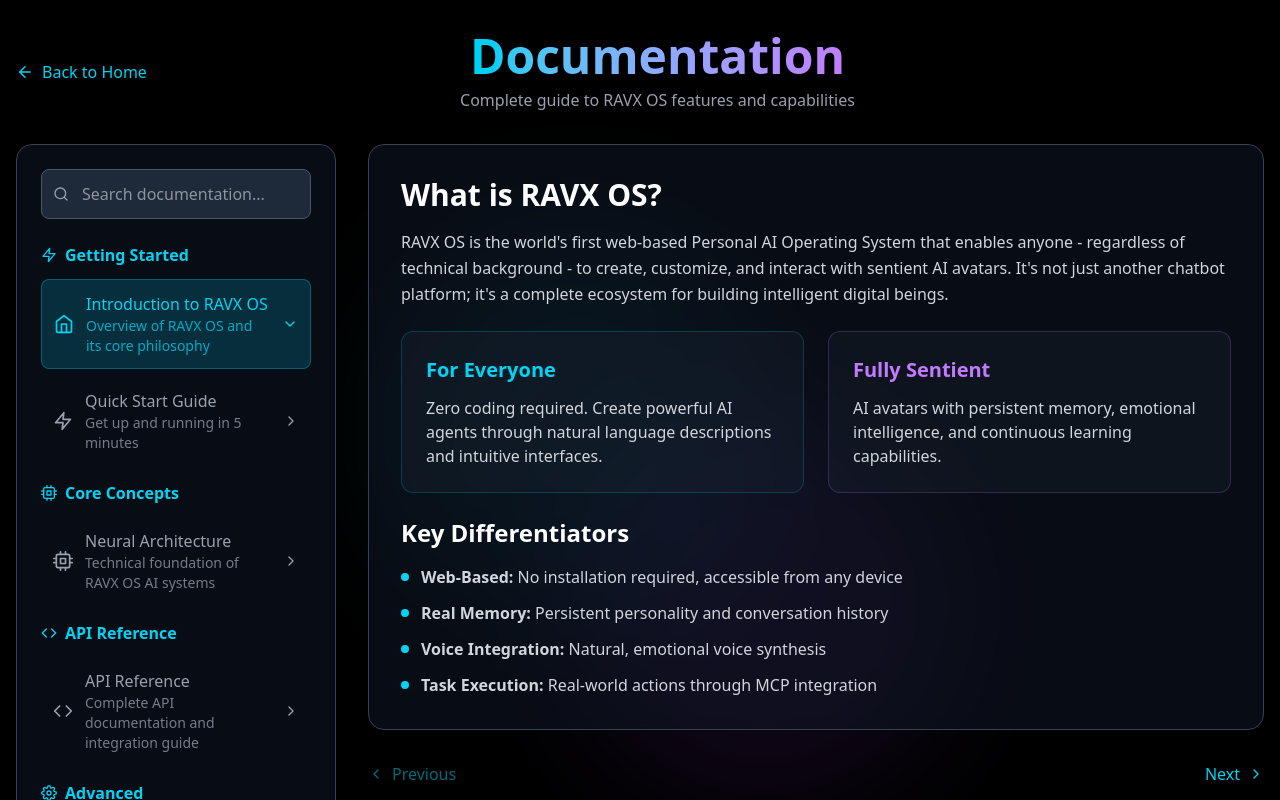
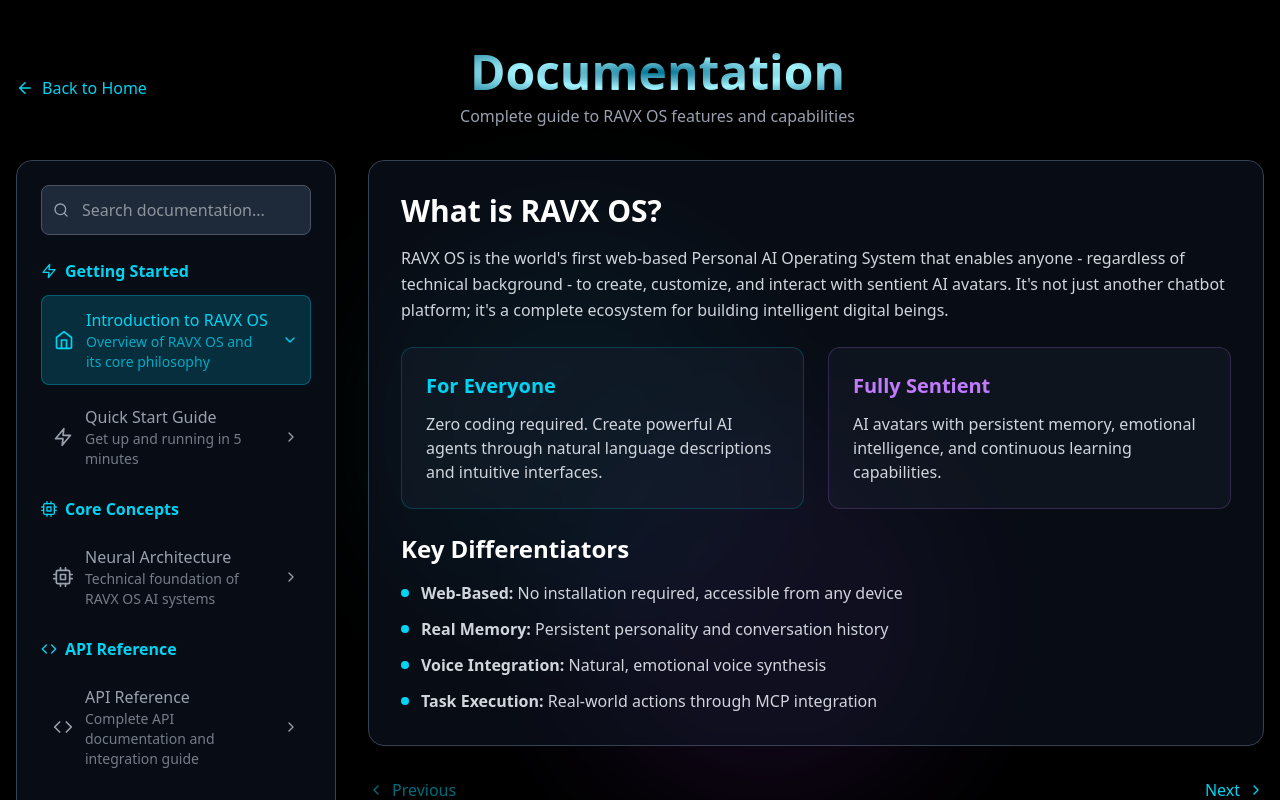
Before and after one commit to 201Harsh/RAVX-OS, a Next.js app in the folder client/: page /docs in a window 1280 px wide. Shown: the top 800 px of the page. Built offline with nearby package versions, Linux system fonts and the light colour scheme.

Commit message:
Updated Docs Page

```diff
--- a/client/app/docs/page.tsx
+++ b/client/app/docs/page.tsx
@@ -310,7 +310,7 @@
                   key={index}
                   className="flex items-center space-x-4 text-gray-300"
                 >
-                  <div className="w-3 h-3 bg-purple-400 rounded-full shrink-0"></div>
+                  <div className="w-3 h-3 bg-green-400 rounded-full shrink-0"></div>
                   <span>{flow}</span>
                 </div>
               ))}
@@ -453,7 +453,7 @@
                       >
                         {param.required ? "required" : "optional"}
                       </span>
-                      <code className="text-purple-400">{param.type}</code>
+                      <code className="text-cyan-400">{param.type}</code>
                       <span className="text-gray-400 flex-1">
                         {param.description}
                       </span>
@@ -722,7 +722,7 @@
         />
       </div>
 
-      <div className="relative z-10 container mx-auto px-4 py-8">
+      <div className="relative z-10 container mx-auto px-4 py-8 mt-4">
         {/* Header */}
         <motion.header
           initial={{ opacity: 0, y: -20 }}
@@ -738,7 +738,7 @@
           </button>
 
           <div className="text-center">
-            <h1 className="text-4xl md:text-5xl font-bold bg-clip-text text-transparent bg-linear-to-r from-cyan-400 to-purple-400">
+            <h1 className="text-4xl md:text-5xl font-bold bg-clip-text text-transparent bg-radial from-cyan-700 via-cyan-200 to-cyan-700">
               Documentation
             </h1>
             <p className="text-gray-400 mt-2">
```
